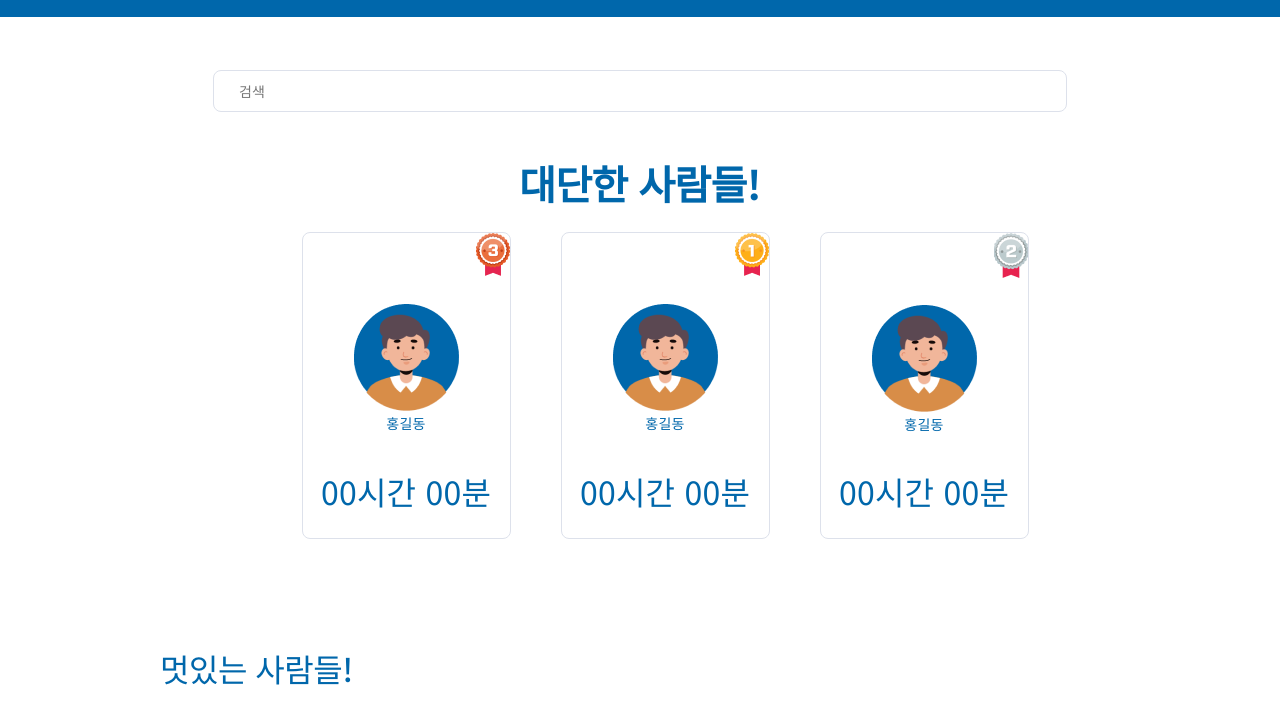
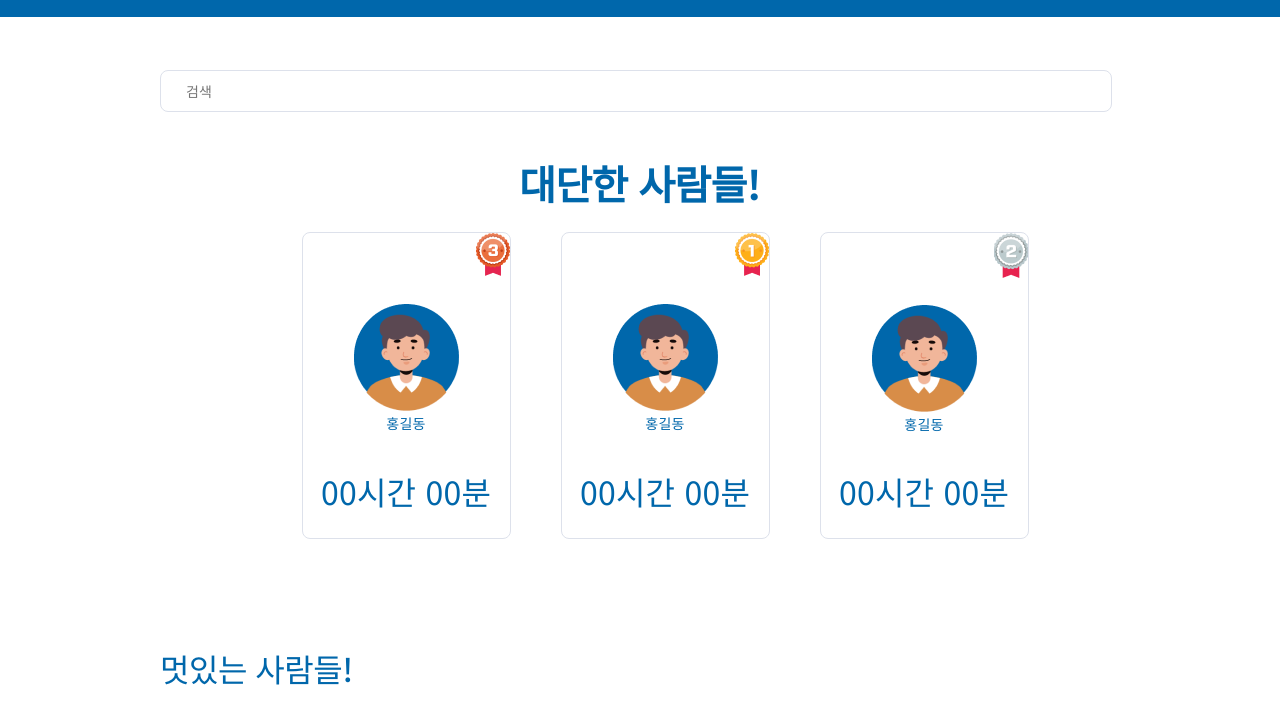
Before and after one commit to woorifisa-service-dev-3rd/frontend-1st-woohaengshi, a plain HTML site: page ranking.html in a window 1280 px wide. Shown: the part 57-760 px from the top of the page. Drawn offline with Linux system fonts and the light colour scheme.

Commit message:
fix: 디지인 실수 수정 :bug:

```diff
--- a/css/ranking.css
+++ b/css/ranking.css
@@ -16,17 +16,20 @@
 }
 
 
-#container.ranking .size .main{
+/* #container.ranking .size .main{
     display: flex;
     flex-direction: column;
-}
+    justify-content: flex-start;
+}  */
 
 #container.ranking .size .main > input{
-    margin: var(--input-box-margin);
+    margin-top: var(--input-box-margin);
+    margin-bottom: var(--input-box-margin);
     height: var(--input-box-height);
     border-radius: 8px;
     border: 1px solid var(--Border, #DDE1EB);
     background: var(--White, #FFF);
+    width: 900px;
 }
 
 #container.ranking .size .main .topRanker{
```
